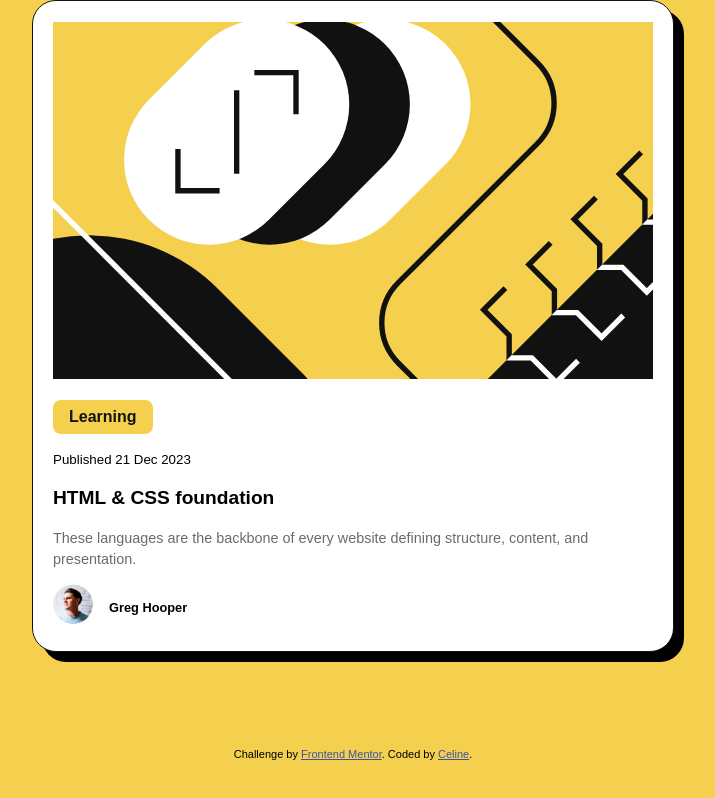
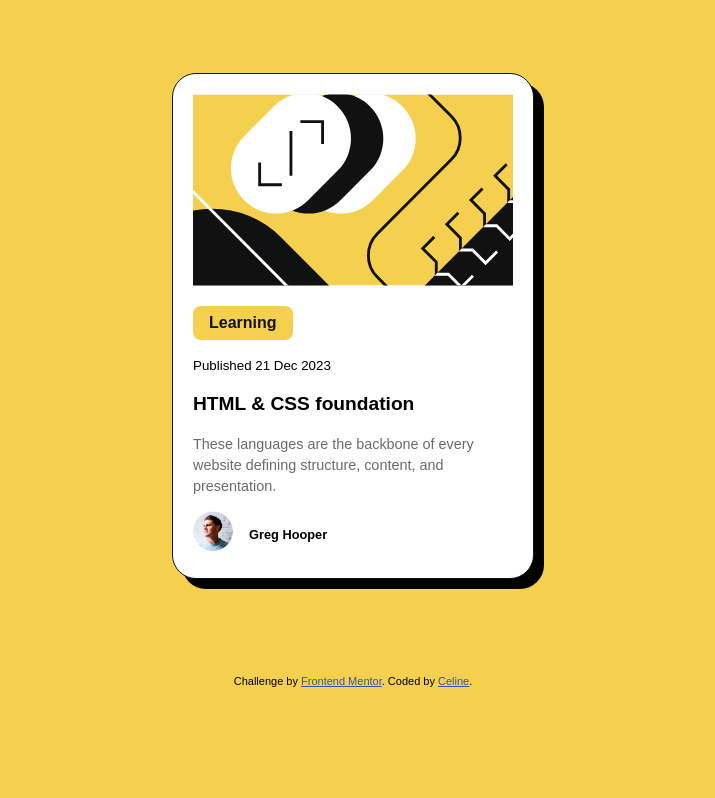
Before and after one commit to v0kcr/blog-preview-card-main, a plain HTML site: page index.html in a window 1536 px wide. Shown: the whole page, without its empty margins (415-1130 px from the left). Drawn offline with Linux system fonts and the light colour scheme.

Commit message:
fix: Change container max-width

```diff
--- a/style.css
+++ b/style.css
@@ -25,14 +25,13 @@ body {
   font-family: var(--font);
   background: var(--yellow);
   display: flex;
+  align-items: center;
   justify-content: center;
-  align-items: center;
+  flex-direction: column;
   height: 100vh;
-  flex-direction: column;
 }
 
 .contenedor {
-  max-width: var(--max-width);
   margin: var(--spacing);
   padding: var(--spacing);
   background: var(--white);
@@ -40,9 +39,10 @@ body {
   border-radius: var(--border-radius);
   border: var(--black) solid 1px;
 }
-@media (min-width: 90rem) { /* 1440px */
+
+@media (min-width: 400px) {
     .contenedor {
-      max-width: 37.5rem; /* 600px */
+      width: var(--max-width);
     }
 }
 
@@ -76,7 +76,6 @@ section img{
         font-size: 0.9rem;
         line-height: 1.3rem;
     }
-
     .title {
         font-size: 1.2rem;
         font-weight: 800;
@@ -100,7 +99,6 @@ section img{
     }
 
 }
-
 footer{
     margin: 5%;
 }
```
